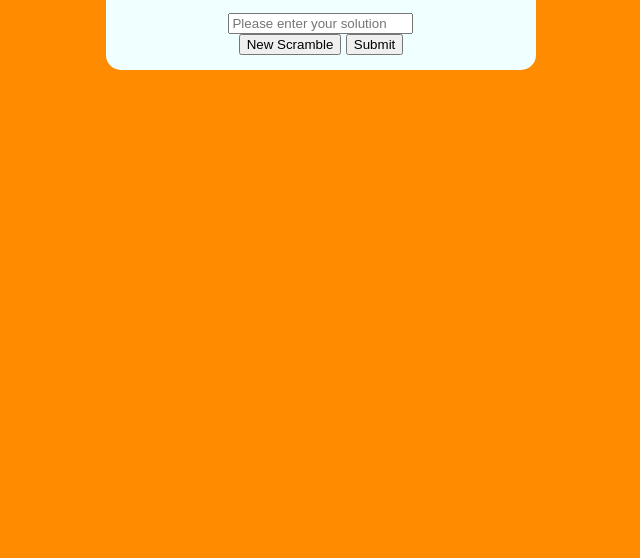
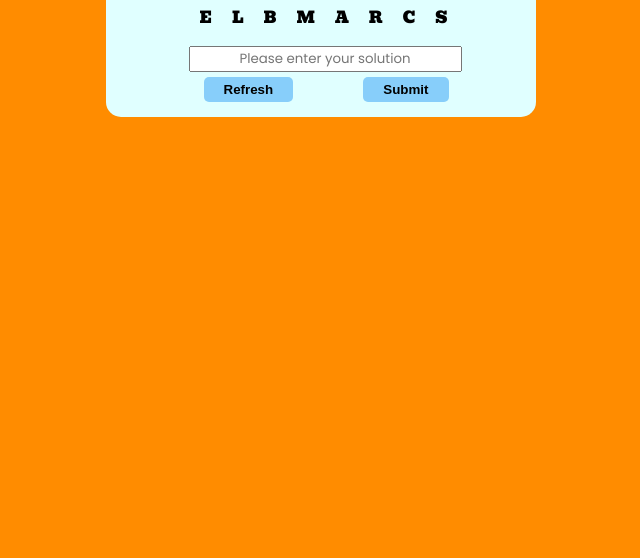
Before and after one commit to JeddRG/jeddrg.github.io, a plain HTML site: page index.html in a window 1280 px wide. Shown: the part 242-800 px from the top of the page, without its empty margins (319-959 px from the left). Drawn offline with Linux system fonts and the light colour scheme; a web font is replaced by a local one.

Commit message:
changed some fonts and colours
changed fonts and colours for the background and the buttons

```diff
--- a/index.html
+++ b/index.html
@@ -19,13 +19,13 @@
 			<!-- This will be where the scramble is displayed -->
 			<!-- TODO: have this word be randomised from a text folder of words -->
 
-			<div class="submit">
+			<div class="solution">
 				<input type="text" placeholder="Please enter your solution">
 				<!-- This is the input box so that users can enter their answer -->
 			</div>
 			<!-- These are the buttons so that a user can choose a new word or submit their solution -->
 			<div class="buttons">
-				<button class="newWord">New Scramble</button>
+				<button class="refresh">Refresh</button>
 				<button class="submit">Submit</button>
 			</div>
 		</div>
--- a/style.css
+++ b/style.css
@@ -1,5 +1,7 @@
 @import url('https://fonts.googleapis.com/css2?family=Bungee+Spice&display=swap');
 @import url('https://fonts.googleapis.com/css2?family=Bevan:ital@0;1&display=swap');
+@import url('https://fonts.googleapis.com/css2?family=Bungee+Spice&family=Quicksand:wght@300..700&display=swap');
+@import url('https://fonts.googleapis.com/css2?family=Poppins:ital,wght@0,100;0,200;0,300;0,400;0,500;0,600;0,700;0,800;0,900;1,100;1,200;1,300;1,400;1,500;1,600;1,700;1,800;1,900&display=swap');
 
 /* Jedd Rixon Gibb 40485583 Coursework for SET08101 Web Technologies */
 /* This is a website which will host an anagram game called "Scramble" */
@@ -10,7 +12,7 @@ body{
 	display: flex;
 	align-items: center;
 	justify-content: center;
-	min-height: 50vh;
+	min-height: 60vh;
 	background-color: DarkOrange;
 
 }
@@ -19,7 +21,7 @@ body{
 	display: grid;
 	place-items: center;
 	border-radius: 15px;
-	background: Azure;
+	background: LightCyan;
 	width: 400px;
 	padding: 15px;
 }
@@ -33,18 +35,42 @@ body{
 
 .content .word{
 	text-align: center;
+	text-transform: uppercase;
 	letter-spacing: 20px;
-	text-transform: uppercase;
+	margin-right: -25px;
 	font-family: "Bevan", serif;
-	font-weight: 400;
+	font-weight: 300;
 	font-style: normal
 }
-.content .submit{
-	text-align:center;
+.content input{
+	display: flex;
+	width: 100%;
+	text-align: center;
+	font-family: "Poppins", sans-serif;
+	font-weight: 400;
+	font-style: normal;
 }
 
 .content .buttons{
-	text-align:center;
+	display: flex;
+	justify-content: space-between;
+	margin-top: 5px;
+	margin-left: 15px;
+	margin-right: 5px;
 }
+
+.content button{
+	border: none;
+	outline: none;
+	padding: 5px 20px;
+	border-radius: 5px;
+	width:
+	font-family: "Poppins", sans-serif;
+	font-weight: 600;
+	font-style: normal;
+	background: LightSkyBlue;
+
+
+
 /* Went through a lot of trial and error to sort out positioning and colour scheme but settled on this approch*/
 /* This should horizontally align with the center of the screen but will be positioned near the top of the page */
```
